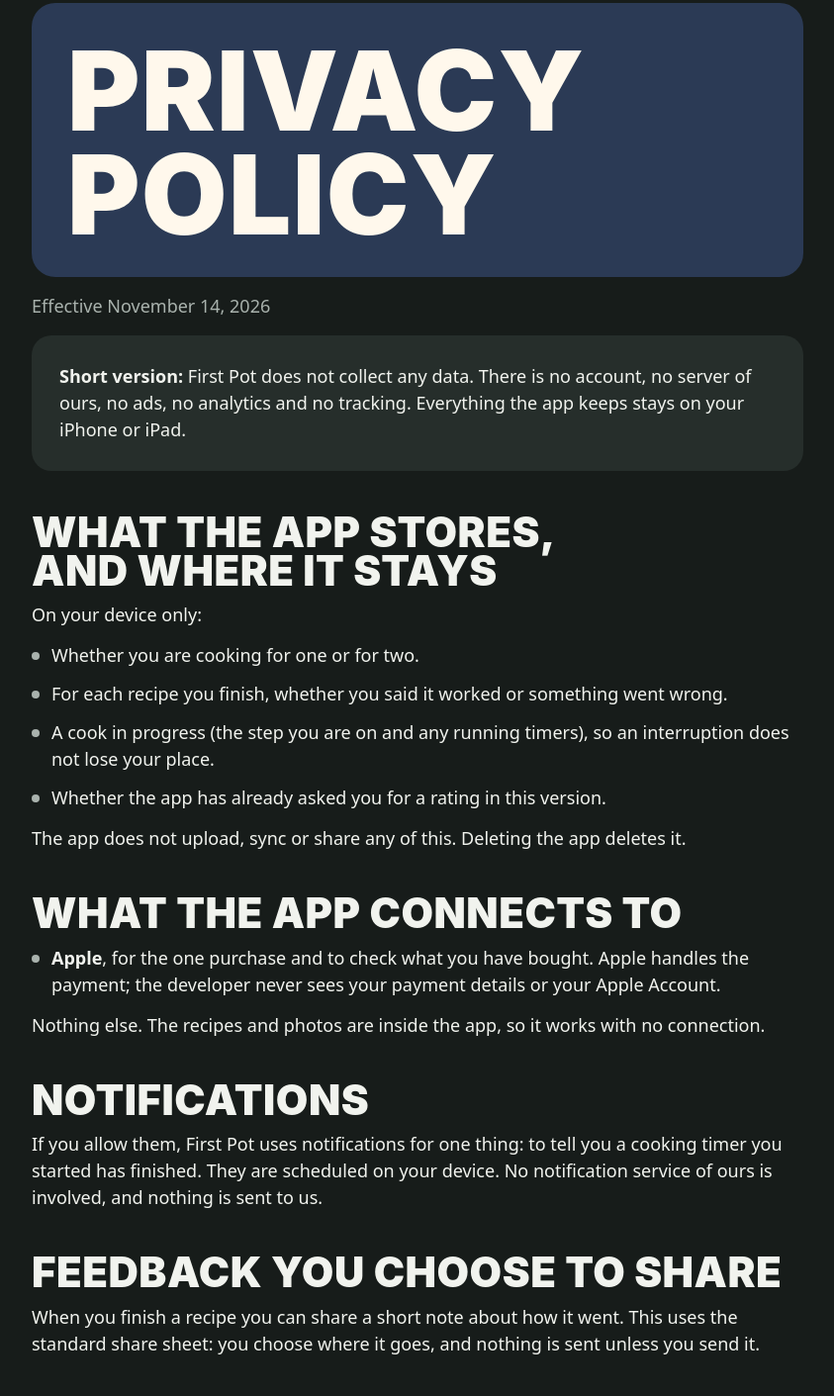
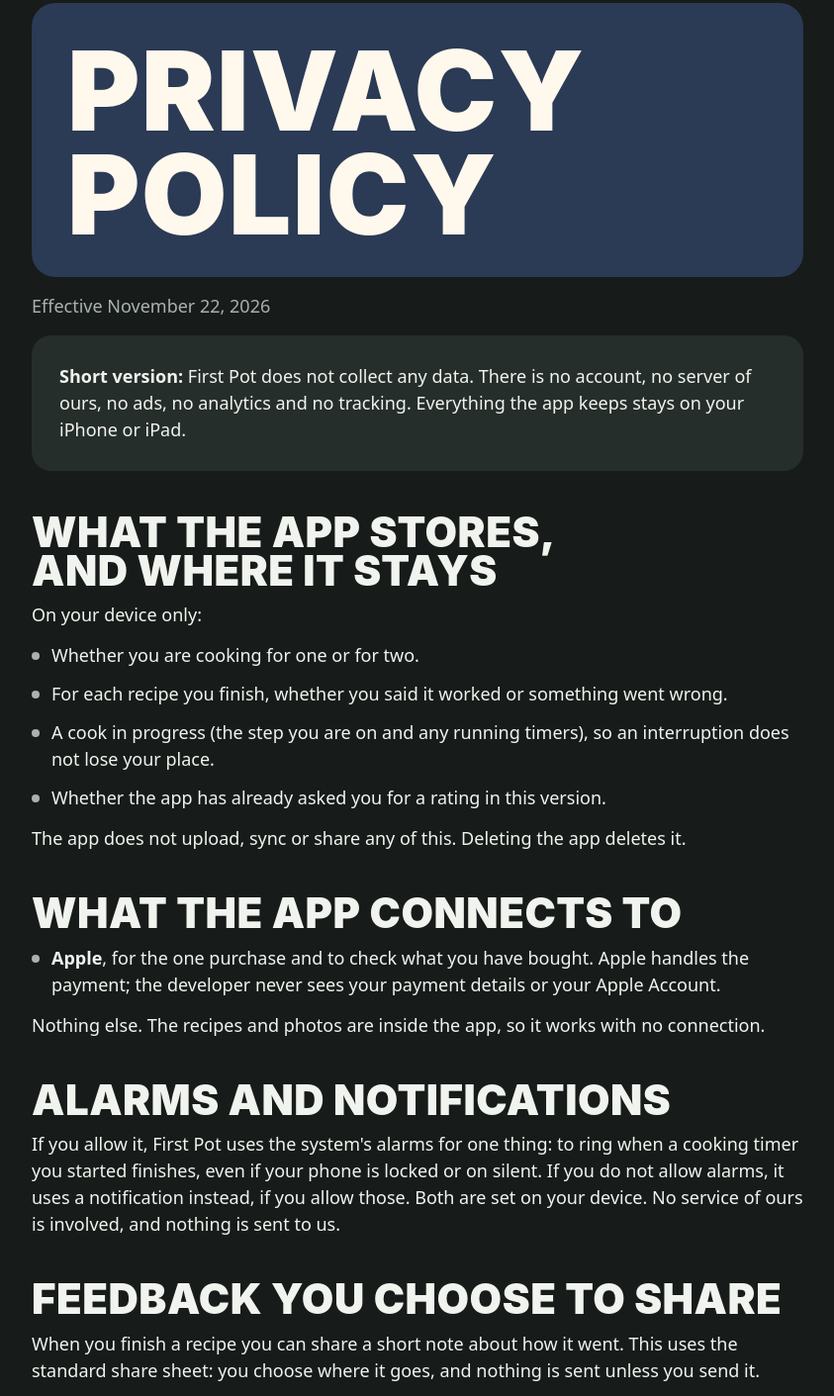
Before and after one commit to amgarcia2235/firstpot-site, a plain HTML site: page privacy.html in a window 1280 px wide. Shown: the part 91-1502 px from the top of the page at 99% size, without its empty margins (218-1061 px from the left). Drawn offline with Linux system fonts and the light colour scheme.

Commit message:
Same fixes as the live pages (2026-11-22)
Co-Authored-By: Claude Opus 5.5 <noreply@anthropic.com>

```diff
--- a/privacy.html
+++ b/privacy.html
@@ -26,7 +26,7 @@
 <main id="main">
 <nav><a href="index.html">First Pot</a><a href="support.html">Support</a></nav>
 <h1>Privacy Policy</h1>
-<p class="muted">Effective November 14, 2026</p>
+<p class="muted">Effective November 22, 2026</p>
 
 <div class="card">
 <p><strong>Short version:</strong> First Pot does not collect any data. There is no account, no server of ours, no ads, no analytics and no tracking. Everything the app keeps stays on your iPhone or iPad.</p>
@@ -48,8 +48,8 @@
 </ul>
 <p>Nothing else. The recipes and photos are inside the app, so it works with no connection.</p>
 
-<h2>Notifications</h2>
-<p>If you allow them, First Pot uses notifications for one thing: to tell you a cooking timer you started has finished. They are scheduled on your device. No notification service of ours is involved, and nothing is sent to us.</p>
+<h2>Alarms and notifications</h2>
+<p>If you allow it, First Pot uses the system's alarms for one thing: to ring when a cooking timer you started finishes, even if your phone is locked or on silent. If you do not allow alarms, it uses a notification instead, if you allow those. Both are set on your device. No service of ours is involved, and nothing is sent to us.</p>
 
 <h2>Feedback you choose to share</h2>
 <p>When you finish a recipe you can share a short note about how it went. This uses the standard share sheet: you choose where it goes, and nothing is sent unless you send it.</p>
```
Also changed, not shown: index.html (+1 -1 lines).
